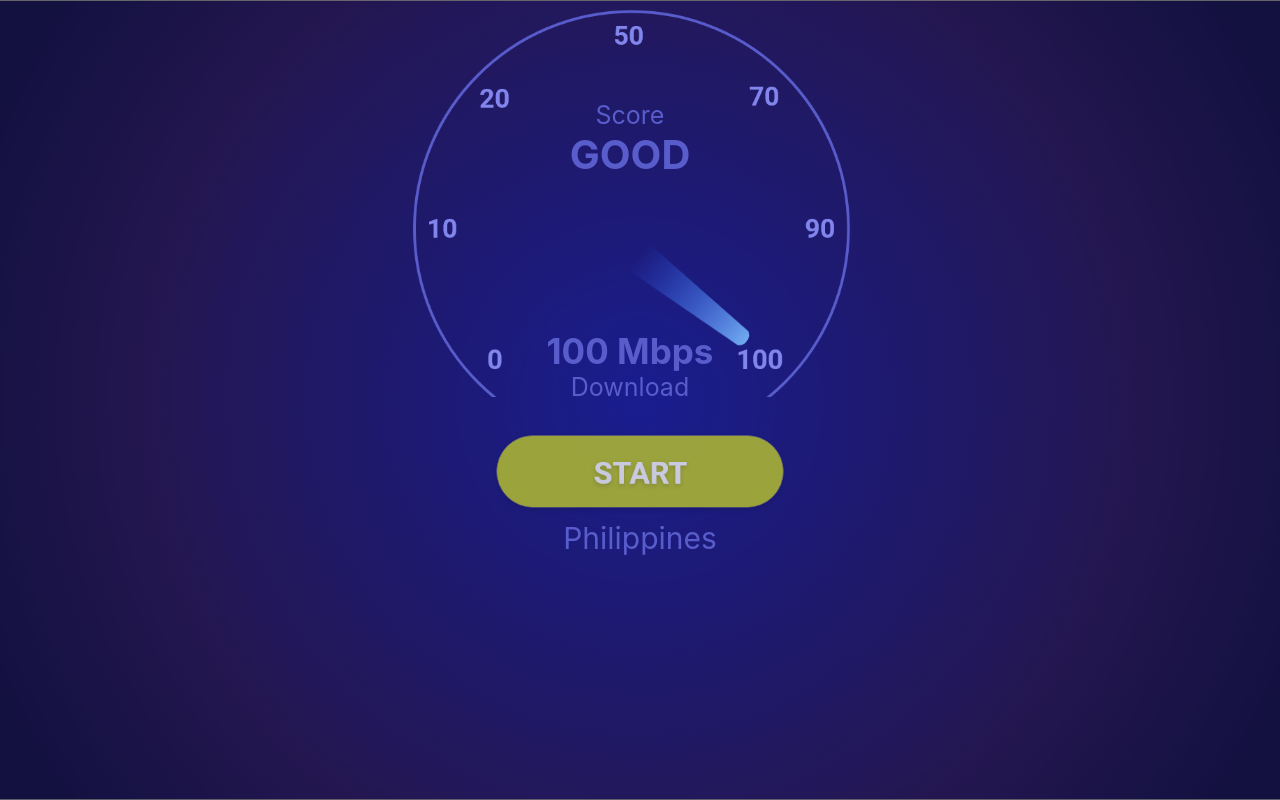
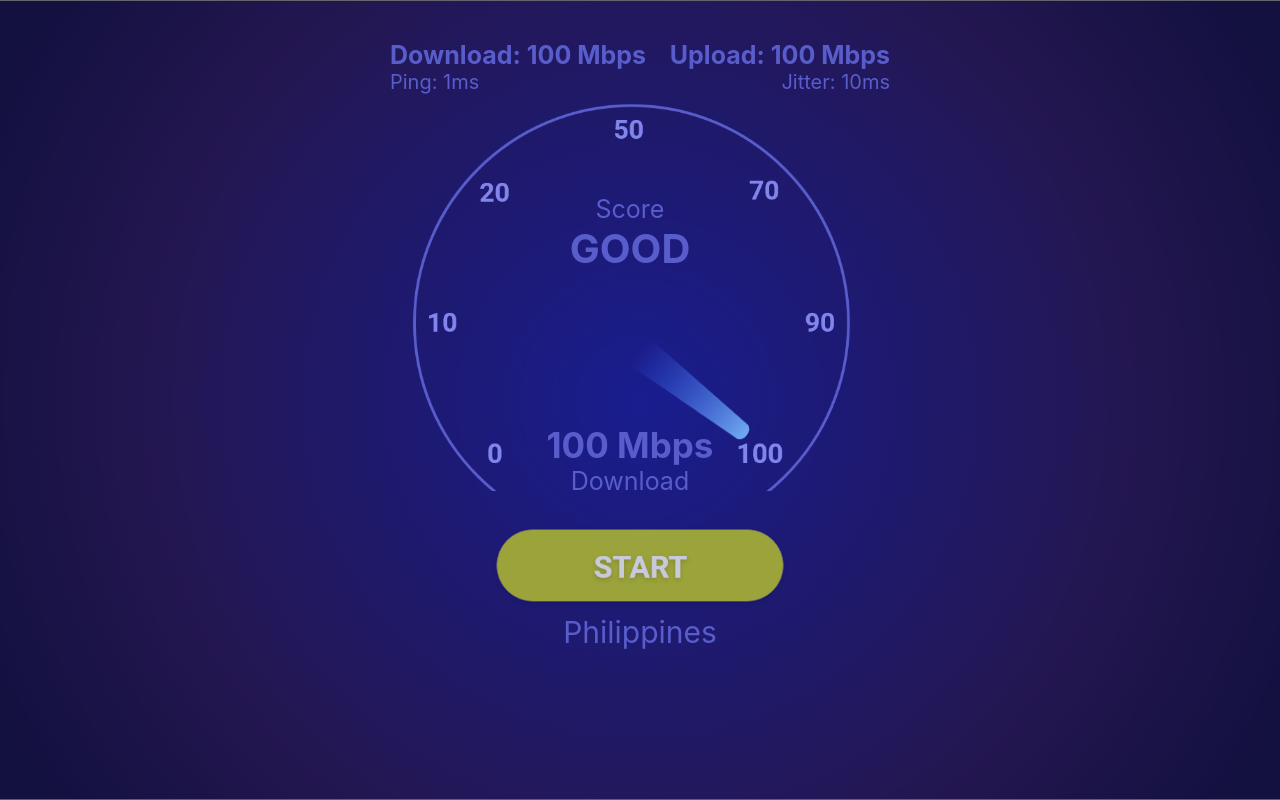
Before and after one commit to leokvncrz/speedtest-widget, a React (Create React App) app: page / in a window 1280 px wide. Built offline with nearby package versions, Linux system fonts and the light colour scheme; the HTML template or start-up script is replaced by a standard one.

Commit message:
Final Layout

```diff
--- /dev/null
+++ b/src/Components/SpeedTestWidget.css
@@ -0,0 +1,30 @@
+.SpeedTestWidget{
+    position: relative;
+    margin-top: 40px;
+}
+
+.Download,
+.Upload{
+    display: inline-block;
+    font-weight: bold;
+    font-size: 25px;
+}
+
+.FlexParent{
+    position: relative;
+    left: calc(50% - 250px);
+    width: 500px;
+    display: flex;
+}
+
+.Ping,
+.Jitter,
+.Filler
+{
+    display: inline-block;
+    font-size: 20px;
+}
+
+.Filler {
+    flex-grow: 1;
+}
--- a/src/Components/SpeedTestWidget.js
+++ b/src/Components/SpeedTestWidget.js
@@ -2,11 +2,27 @@ import React from "react";
 import SpeedometerWidget from "./SpeedometerWidget";
 import StartButtonWidget from "./StartButtonWidget";
 import LocationWidget from "./LocationWidget";
-
+import './SpeedTestWidget.css';
 
 class SpeedTestWidget extends React.Component {
   render() {
     return <div className="SpeedTestWidget">
+        <div className="SpeedDetails">
+          <div className="FlexParent">
+            <div className="Download">Download: 100 Mbps</div>
+            <div className="Filler"/>
+            <div className="Upload">Upload: 100 Mbps</div>
+          </div>
+          <div className="FlexParent">
+            <div className="Ping">
+              Ping: 1ms
+            </div>
+            <div className="Filler"/>
+            <div className="Jitter">
+              Jitter: 10ms
+            </div>
+          </div>
+        </div>
         <SpeedometerWidget/>
         <StartButtonWidget/>
         <LocationWidget/>
--- a/src/Components/SpeedometerWidget.css
+++ b/src/Components/SpeedometerWidget.css
@@ -32,7 +32,7 @@
   font-weight: bold;
 }
 
-.SpeedDetails{
+.SpeedText{
   width: 300px;
   top: 330px;
   left: calc(50% - 160px);
--- a/src/Components/SpeedometerWidget.js
+++ b/src/Components/SpeedometerWidget.js
@@ -13,7 +13,7 @@ class SpeedometerWidget extends React.Component {
           <div className="ScoreData">GOOD</div>
         </div>
         <img className="NeedleImage" src={needleImg} alt="Needle"/>
-        <div className="SpeedDetails">
+        <div className="SpeedText">
           <div className="Speed">
            100 Mbps
           </div>
```
